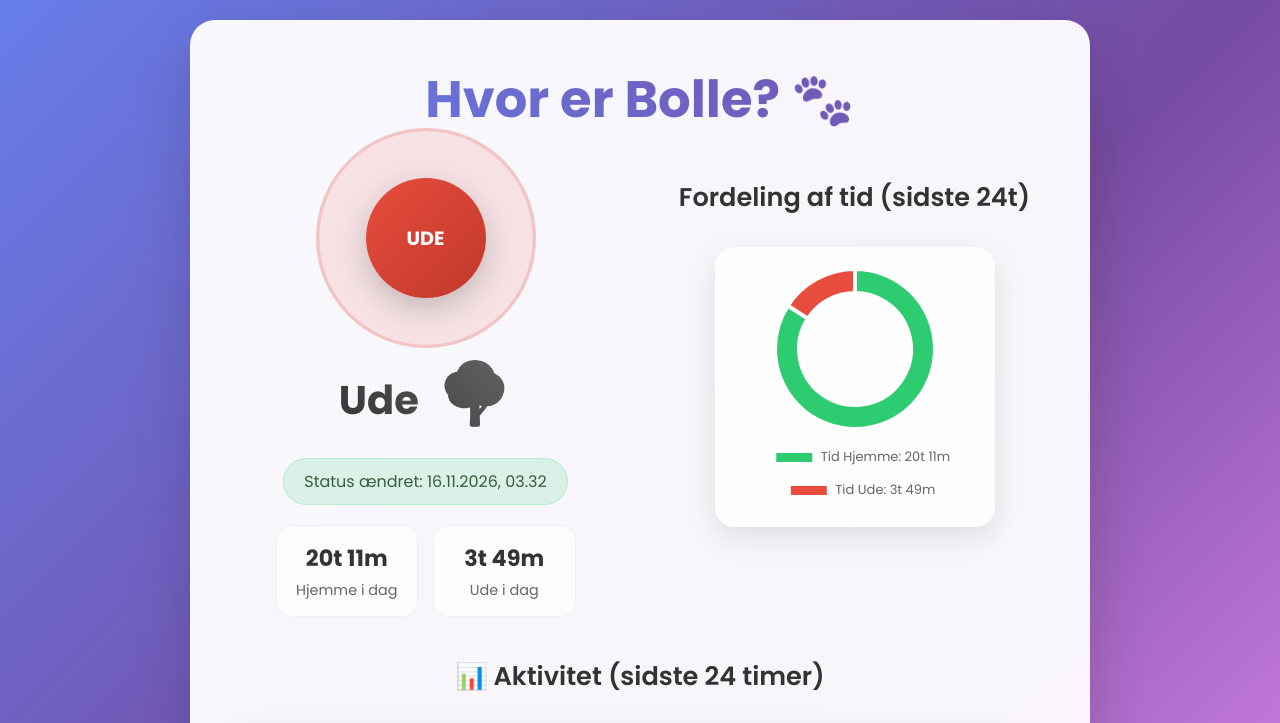
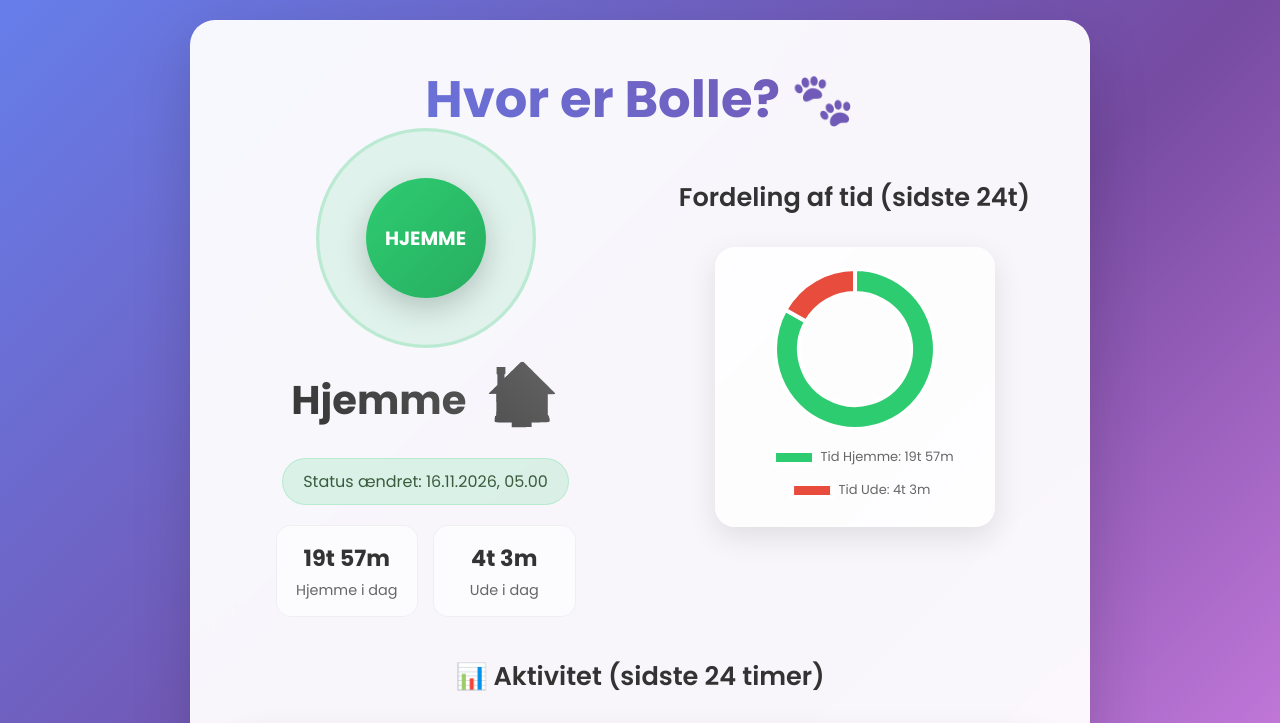
Before and after one commit to henrikastrup/temperatur-display, a plain HTML site: page kat.html in a window 1280 px wide. Shown: the top 723 px of the page. Drawn offline with nearby package versions, Linux system fonts and the light colour scheme.

Commit message:
Opdateret Katte-Dashboard - 16.11.2026, 04.00.05

```diff
--- a/kat.html
+++ b/kat.html
@@ -47,18 +47,18 @@
         <div class="main-content">
             <div class="status-section">
                 <div class="status-indicator">
-                    <div class="pulse-ring outside"></div>
-                    <div class="status-core outside">UDE</div>
+                    <div class="pulse-ring inside"></div>
+                    <div class="status-core inside">HJEMME</div>
                 </div>
-                <div class="status-text">Ude <span class="status-icon">🌳</span></div>
-                <div class="last-change">Status ændret: 16.11.2026, 03.32</div>
+                <div class="status-text">Hjemme <span class="status-icon">🏠</span></div>
+                <div class="last-change">Status ændret: 16.11.2026, 05.00</div>
                 <div class="stats-grid">
                     <div class="stat-card">
-                        <div class="stat-value">20t 11m</div>
+                        <div class="stat-value">19t 57m</div>
                         <div class="stat-label">Hjemme i dag</div>
                     </div>
                     <div class="stat-card">
-                        <div class="stat-value">3t 49m</div>
+                        <div class="stat-value">4t 3m</div>
                         <div class="stat-label">Ude i dag</div>
                     </div>
                 </div>
@@ -80,7 +80,7 @@
         </div>
 
         <div class="footer">
-            Sidst opdateret: 16.11.2026, 03.32
+            Sidst opdateret: 16.11.2026, 05.00
         </div>
     </div>
 
@@ -97,7 +97,7 @@
             type: 'doughnut',
             data: {
                 labels: ['Tid Hjemme', 'Tid Ude'],
-                datasets: [{ data: [20.1863952855931, 3.81368111590544], backgroundColor: ['#2ecc71', '#e74c3c'], borderColor: ['#ffffff'], borderWidth: 4, hoverOffset: 8 }]
+                datasets: [{ data: [19.9581468029817, 4.0419438532326], backgroundColor: ['#2ecc71', '#e74c3c'], borderColor: ['#ffffff'], borderWidth: 4, hoverOffset: 8 }]
             },
             options: {
                 responsive: true, maintainAspectRatio: true, cutout: '70%', plugins: { legend: { position: 'bottom', labels: { font: { size: 13, family: 'Poppins' }, padding: 20, generateLabels: function(chart) { const data = chart.data; if (data.labels.length && data.datasets.length) { return data.labels.map((label, i) => { const meta = chart.getDatasetMeta(0); const style = meta.controller.getStyle(i); const value = data.datasets[0].data[i]; const formattedTime = formatHours(value); return { text: label + ': ' + formattedTime, fillStyle: style.backgroundColor, strokeStyle: style.borderColor, lineWidth: style.borderWidth, hidden: isNaN(data.datasets[0].data[i]) || meta.data[i].hidden, index: i }; }); } return []; } } } }, animation: { animateRotate: true, duration: 1500 } }
@@ -107,10 +107,10 @@
         new Chart(activityCtx, {
             type: 'line',
             data: {
-                labels: ["03.42","04.56","11.49","17.05","17.44","18.44","20.51","21.32","22.09","03.32"],
+                labels: ["11.49","17.05","17.44","18.44","20.51","21.32","22.09","03.32","05.00"],
                 datasets: [{
                     label: 'Status',
-                    data: [1,0,0,1,0,0,1,0,1,1],
+                    data: [0,1,0,0,1,0,1,1,0],
                     borderWidth: 3,
                     fill: true,
                     pointRadius: 0,
```
